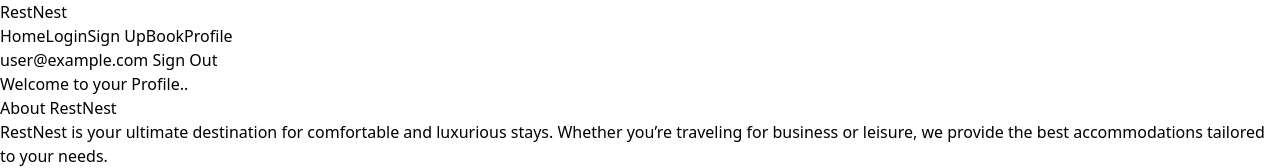
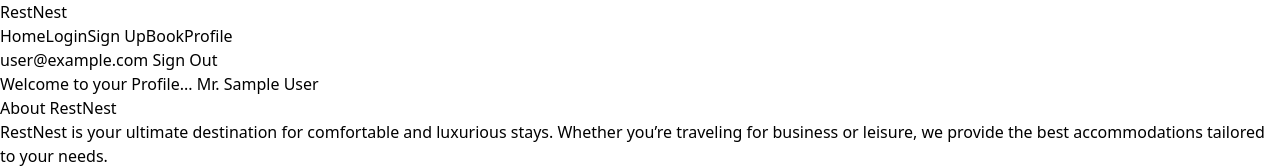
Before and after one commit to marufdev7/rest-nest, a React (Vite) app: page /profile in a window 1280 px wide. Shown: the top 168 px of the page. Built offline with nearby package versions, Linux system fonts and the light colour scheme; no server answers; sample sign-in values are in the browser's storage.

Commit message:
login with google pop up complete

```diff
--- a/src/pages/Login/Login.jsx
+++ b/src/pages/Login/Login.jsx
@@ -6,7 +6,7 @@ const Login = () => {
      // const [email, setEmail] = useState('');
      // const [password, setPassword] = useState('');
 
-     const { signIn } = useContext(AuthContext);
+     const { signIn, signInWithGoogle } = useContext(AuthContext);
 
      const handleLogin = event => {
           event.preventDefault();
@@ -36,6 +36,14 @@ const Login = () => {
      // };
 
      const handleGoogleLogin = () => {
+          signInWithGoogle()
+               .then(result => {
+                    const loggedUser = result.user;
+                    console.log(loggedUser);
+               })
+               .catch(error => {
+                    console.log(error);
+               })
      };
 
      return (
@@ -97,7 +105,7 @@ const Login = () => {
                     </div>
                     <div className="flex items-center justify-between mt-4">
                          <button
-                              // onClick={handleGithubSignUp}
+                              // onClick={handleGithubLogin}
                               className="w-full py-2 mt-2 text-white bg-gray-700 rounded-md hover:bg-gray-800"
                          >
                               Login with GitHub
--- a/src/pages/Shared/Profile/Profile.jsx
+++ b/src/pages/Shared/Profile/Profile.jsx
@@ -1,9 +1,12 @@
-import React from 'react';
+import React, { useContext } from 'react';
+import { AuthContext } from '../../../routes/AuthProviders';
 
 const Profile = () => {
+     const { user } = useContext(AuthContext);
+     // console.log(user.displayName);
      return (
           <div>
-               <h2 className='text-lg font-bold'>Welcome to your Profile..</h2>
+               <h2 className='text-lg font-bold'>Welcome to your Profile...  Mr. {user.displayName}</h2>
           </div>
      );
 };
```
